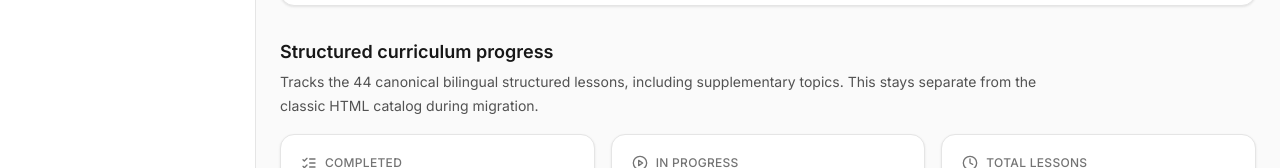
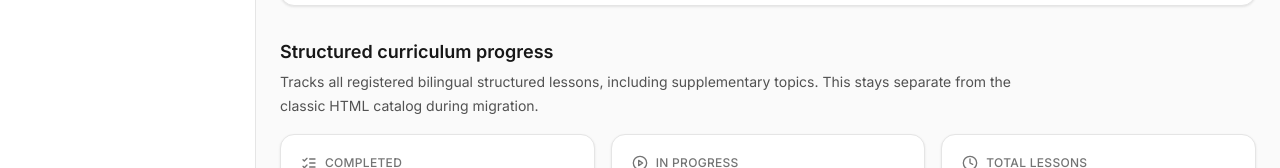
Before and after one commit to Mardakhay/interactive-guides, a React (Vite) app: page / in a window 1280 px wide. Shown: the part 376-544 px from the top of the page. Built offline with nearby package versions, Linux system fonts and the light colour scheme.

Commit message:
fix(dashboard): keep structured lesson count description current

```diff
--- a/src/features/localization/translations.ts
+++ b/src/features/localization/translations.ts
@@ -97,7 +97,7 @@ const en = {
   "dashboardInProgressLabel": "In progress",
   "dashboardTotalLessons": "Total lessons",
   "structuredProgressTitle": "Structured curriculum progress",
-  "structuredProgressDescription": "Tracks the 44 canonical bilingual structured lessons, including supplementary topics. This stays separate from the classic HTML catalog during migration.",
+  "structuredProgressDescription": "Tracks all registered bilingual structured lessons, including supplementary topics. This stays separate from the classic HTML catalog during migration.",
   "structuredProgressLabel": "Structured curriculum progress — {completed} of {total} lessons",
   "dashboardClassicCatalogProgress": "Classic catalog progress — {completed} of {total} lessons",
   "noLessonsStartedTitle": "No lessons started yet",
@@ -280,7 +280,7 @@ const ru: Record<keyof typeof en, string> = {
   "dashboardInProgressLabel": "В процессе",
   "dashboardTotalLessons": "Всего уроков",
   "structuredProgressTitle": "Прогресс структурированной программы",
-  "structuredProgressDescription": "Учитывает 44 канонических структурированных урока на двух языках, включая дополнительные темы. Во время миграции они считаются отдельно от классического HTML-каталога.",
+  "structuredProgressDescription": "Учитывает все зарегистрированные структурированные уроки на двух языках, включая дополнительные темы. Во время миграции они считаются отдельно от классического HTML-каталога.",
   "structuredProgressLabel": "Прогресс структурированной программы — {completed} из {total} уроков",
   "dashboardClassicCatalogProgress": "Прогресс классического каталога — {completed} из {total} уроков",
   "noLessonsStartedTitle": "Вы ещё не начали обучение",
```
